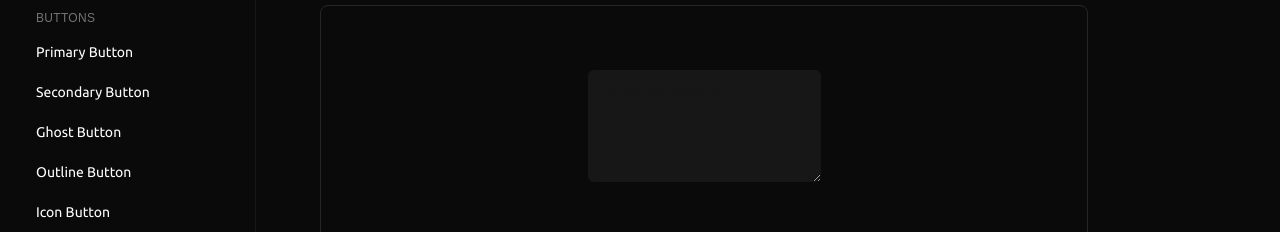
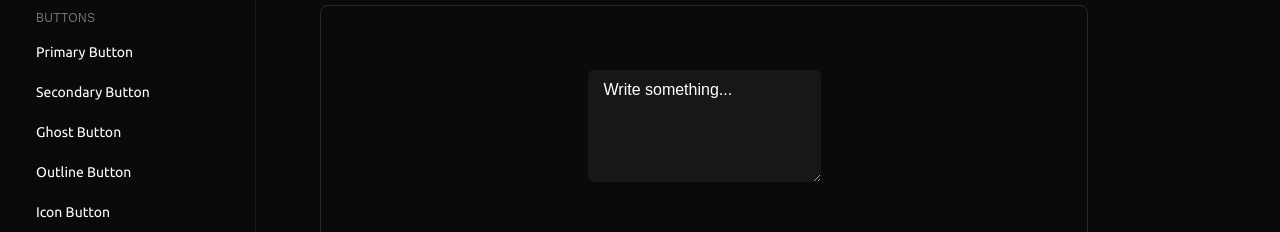
Before and after one commit to valasme/moon-ui, a Next.js app: page /components/inputs/textarea in a window 1280 px wide. Shown: the part 203-435 px from the top of the page. Built offline with nearby package versions, Linux system fonts and the light colour scheme.

Commit message:
Add text color and placeholder color to textarea

```diff
--- a/src/pages/components/inputs/textarea.js
+++ b/src/pages/components/inputs/textarea.js
@@ -192,7 +192,7 @@ export default function MoonComponentsTextareaInput() {
                     rows={4}
                     placeholder={"Write something..."}
                     className={
-                      "flex w-fit h-fit px-4 py-2 border-none focus:ring-0 ring-0 outline-0 focus:outline-0 flex-row justify-start items-start text-start flex-wrap bg-neutral-900 hover:bg-neutral-900/80 overflow-auto duration-100 ease-in-out font-sans rounded-md"
+                      "flex w-fit h-fit px-4 py-2 border-none focus:ring-0 ring-0 outline-0 focus:outline-0 flex-row justify-start items-start text-start flex-wrap bg-neutral-900 hover:bg-neutral-900/80 overflow-auto duration-100 ease-in-out font-sans rounded-md text-white placeholder-white"
                     }
                   />
                 </div>
@@ -206,7 +206,7 @@ export default function MoonComponentsTextareaInput() {
                   <button
                     id="copyButton"
                     onClick={() => {
-                      const code = `<textarea rows="4" placeholder="Write something..." class="flex w-fit h-fit px-4 py-2 border-none focus:ring-0 ring-0 outline-0 focus:outline-0 flex-row justify-start items-start text-start flex-wrap bg-neutral-900 hover:bg-neutral-900/80 overflow-auto duration-100 ease-in-out font-sans rounded-md"></textarea>`;
+                      const code = `<textarea rows="4" placeholder="Write something..." class="flex w-fit h-fit px-4 py-2 border-none focus:ring-0 ring-0 outline-0 focus:outline-0 flex-row justify-start items-start text-start flex-wrap bg-neutral-900 hover:bg-neutral-900/80 overflow-auto duration-100 ease-in-out font-sans rounded-md text-white placeholder-white"></textarea>`;
                       navigator.clipboard.writeText(code);
                       const btn = document.getElementById("copyButton");
                       if (btn) {
@@ -226,7 +226,7 @@ export default function MoonComponentsTextareaInput() {
 
                 <div className="bg-neutral-950 border-x border-b border-neutral-800 rounded-b-lg w-full h-full">
                   <pre className="text-neutral-300 text-sm overflow-x-auto p-6 w-full h-full">
-                    {`<textarea rows="4" placeholder="Write something..." class="flex w-fit h-fit px-4 py-2 border-none focus:ring-0 ring-0 outline-0 focus:outline-0 flex-row justify-start items-start text-start flex-wrap bg-neutral-900 hover:bg-neutral-900/80 overflow-auto duration-100 ease-in-out font-sans rounded-md"></textarea>`}
+                    {`<textarea rows="4" placeholder="Write something..." class="flex w-fit h-fit px-4 py-2 border-none focus:ring-0 ring-0 outline-0 focus:outline-0 flex-row justify-start items-start text-start flex-wrap bg-neutral-900 hover:bg-neutral-900/80 overflow-auto duration-100 ease-in-out font-sans rounded-md text-white placeholder-white"></textarea>`}
                   </pre>
                 </div>
               </div>
```
